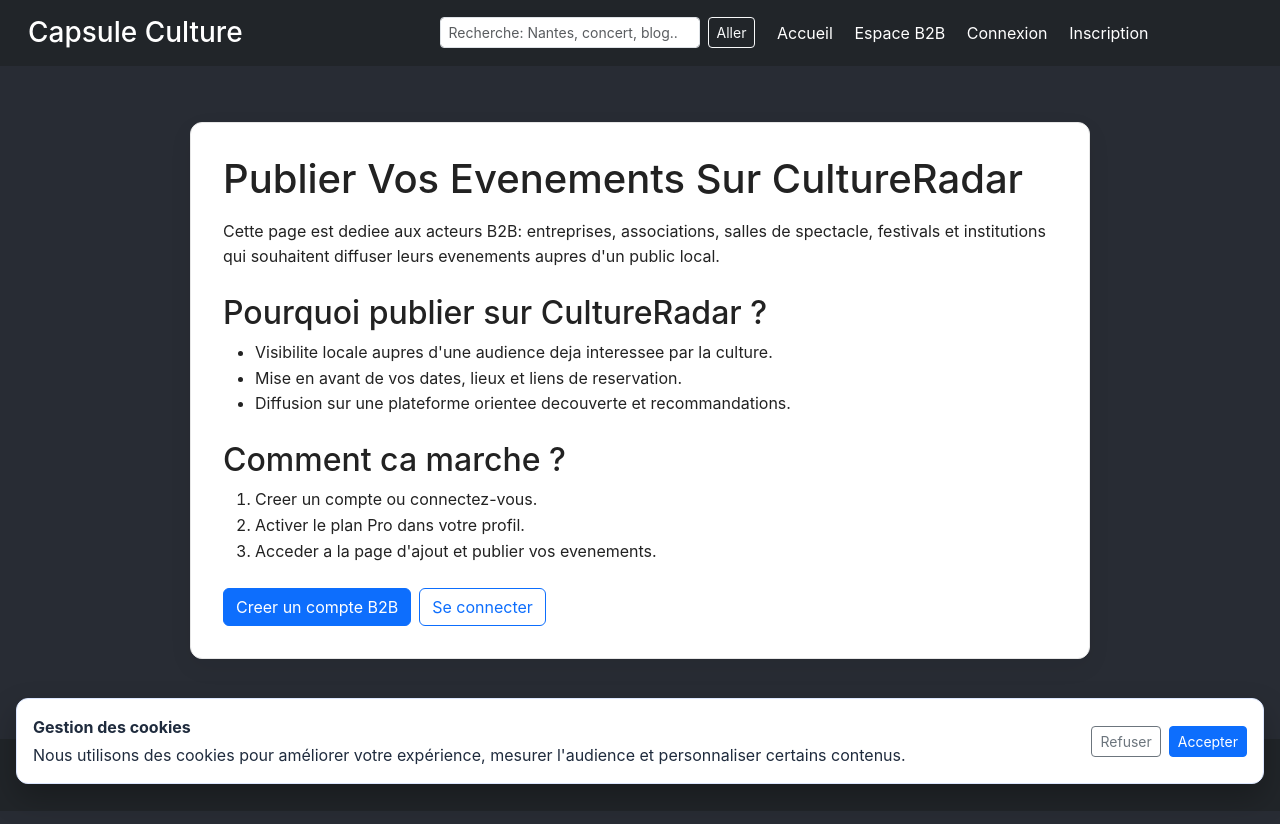
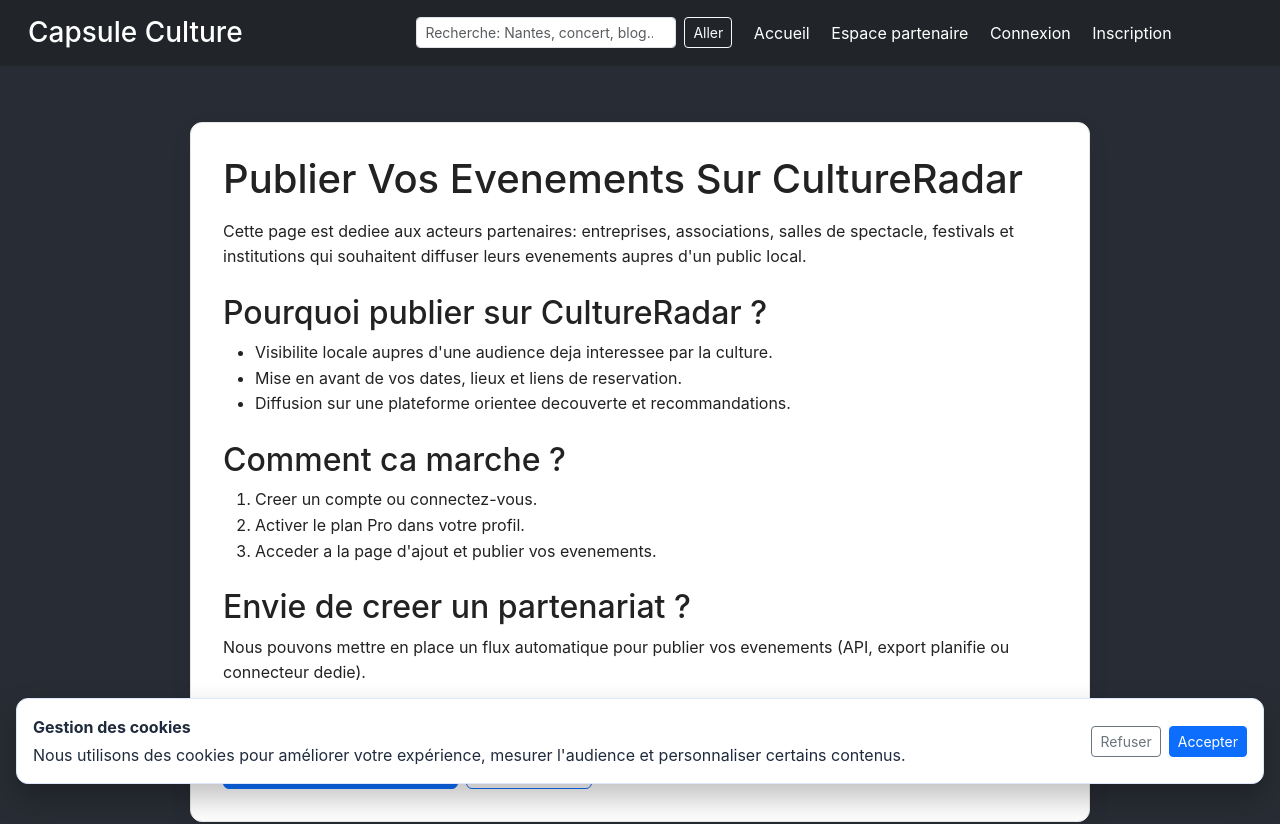
Before and after one commit to Hello-world42/CultureRadar, a React (Create React App) app in the folder front/: page /publier-evenements in a window 1280 px wide. Shown: the top 824 px of the page. Built offline with nearby package versions, Linux system fonts and the light colour scheme.

Commit message:
refactor(copy): partner wording and cleaner UI copy/comments

```diff
--- a/front/src/components/EventCarousel.jsx
+++ b/front/src/components/EventCarousel.jsx
@@ -159,7 +159,6 @@ const EventCarousel = ({ user }) => {
           {suggestions[prevIndex].title}
         </div>
       )}
-      {/* Nouveau titre, animé vers l'intérieur */}
       <div
         className={`carousel-title${isSliding ? ` slide-in-${slideDirection}` : ""}`}
         style={{
@@ -180,7 +179,6 @@ const EventCarousel = ({ user }) => {
       >
         {event.title}
       </div>
-      {/* Points blancs */}
       <div
         style={{
           position: "absolute",
@@ -210,7 +208,6 @@ const EventCarousel = ({ user }) => {
         ))}
       </div>
 
-      {/* Flèche gauche */}
       <button
         style={{
           position: "absolute",
@@ -239,7 +236,6 @@ const EventCarousel = ({ user }) => {
         &#8592;
       </button>
 
-      {/* Flèche droite */}
       <button
         style={{
           position: "absolute",
--- a/front/src/components/Header.jsx
+++ b/front/src/components/Header.jsx
@@ -167,7 +167,7 @@ const Header = ({ user }) => {
             </li>
             <li className="me-3">
               <Link to="/publier-evenements" className="text-white text-decoration-none">
-                Espace B2B
+                Espace partenaire
               </Link>
             </li>
             {isLoggedIn ? (
--- a/front/src/pages/Addevent.jsx
+++ b/front/src/pages/Addevent.jsx
@@ -113,7 +113,7 @@ const Addevent = ({ user }) => {
   if (!canPublish) {
     return (
       <div className="alert alert-warning" style={{ maxWidth: 900, margin: "0 auto" }}>
-        <h2 className="h4 mb-3">Publication réservée aux comptes B2B</h2>
+        <h2 className="h4 mb-3">Publication réservée aux comptes partenaires</h2>
         <p className="mb-2">
           Cette interface est réservée aux organisations qui publient des événements
           (entreprises, associations, salles, collectivités).
@@ -122,7 +122,7 @@ const Addevent = ({ user }) => {
           Pour publier, passez sur l'offre Pro depuis votre profil, puis revenez ici.
         </p>
         <Link to="/publier-evenements" className="btn btn-primary">
-          Voir l'espace B2B
+          Voir l'espace partenaire
         </Link>
       </div>
     );
--- a/front/src/pages/Home.jsx
+++ b/front/src/pages/Home.jsx
@@ -39,16 +39,18 @@ const Home = ({ user }) => {
         <div className="alert alert-info mb-4">
           <h4>Bienvenue sur CultureRadar !</h4>
           <p className="mb-2">
-            Vous êtes en mode visiteur. Découvrez des événements culturels près de chez vous,
-            puis
-            <Link to="/login" className="alert-link"> connectez-vous</Link> ou
-            <Link to="/register" className="alert-link"> créez un compte</Link>
-            pour recevoir des recommandations personnalisées et vous inscrire aux événements.
+            Vous êtes en mode visiteur. Découvrez des événements culturels près de chez vous, puis
+            {" "}
+            <Link to="/login" className="alert-link">connectez-vous</Link>
+            {" "}ou{" "}
+            <Link to="/register" className="alert-link">créez un compte</Link>
+            {" "}pour recevoir des recommandations personnalisées et vous inscrire aux événements.
           </p>
           <p className="mb-0">
             Vous êtes une entreprise, une association ou un lieu culturel ?
-            <Link to="/publier-evenements" className="alert-link"> Accédez à l'espace B2B</Link>
-            pour publier vos événements et toucher une audience locale.
+            {" "}
+            <Link to="/publier-evenements" className="alert-link">Accédez à l'espace partenaire</Link>
+            {" "}pour publier vos événements et toucher une audience locale.
           </p>
         </div>
       )}
--- a/front/src/pages/ProPublish.jsx
+++ b/front/src/pages/ProPublish.jsx
@@ -9,7 +9,7 @@ const ProPublish = ({ user }) => {
     <section className="legal-page">
       <h1>Publier Vos Evenements Sur CultureRadar</h1>
       <p>
-        Cette page est dediee aux acteurs B2B: entreprises, associations, salles de spectacle,
+        Cette page est dediee aux acteurs partenaires: entreprises, associations, salles de spectacle,
         festivals et institutions qui souhaitent diffuser leurs evenements aupres d'un public local.
       </p>
 
@@ -27,11 +27,21 @@ const ProPublish = ({ user }) => {
         <li>Acceder a la page d'ajout et publier vos evenements.</li>
       </ol>
 
+      <h2>Envie de creer un partenariat ?</h2>
+      <p>
+        Nous pouvons mettre en place un flux automatique pour publier vos evenements
+        (API, export planifie ou connecteur dedie).
+      </p>
+      <p>
+        Contact partenariat: <a href="mailto:partenariats@cultureradar.fr">partenariats@cultureradar.fr</a>
+        {" "}- Tel: 02 40 00 00 00
+      </p>
+
       <div className="mt-4 d-flex flex-wrap gap-2">
         {!user && (
           <>
             <Link to="/register" className="btn btn-primary">
-              Creer un compte B2B
+              Creer un compte partenaire
             </Link>
             <Link to="/login" className="btn btn-outline-primary">
               Se connecter
--- a/front/src/services/api.js
+++ b/front/src/services/api.js
@@ -8,7 +8,6 @@ const api = axios.create({
   },
 });
 
-// Automatically add the JWT token to requests
 api.interceptors.request.use((config) => {
   const token = localStorage.getItem("token");
   const accountType = localStorage.getItem("demo_plan") || "free";
```
